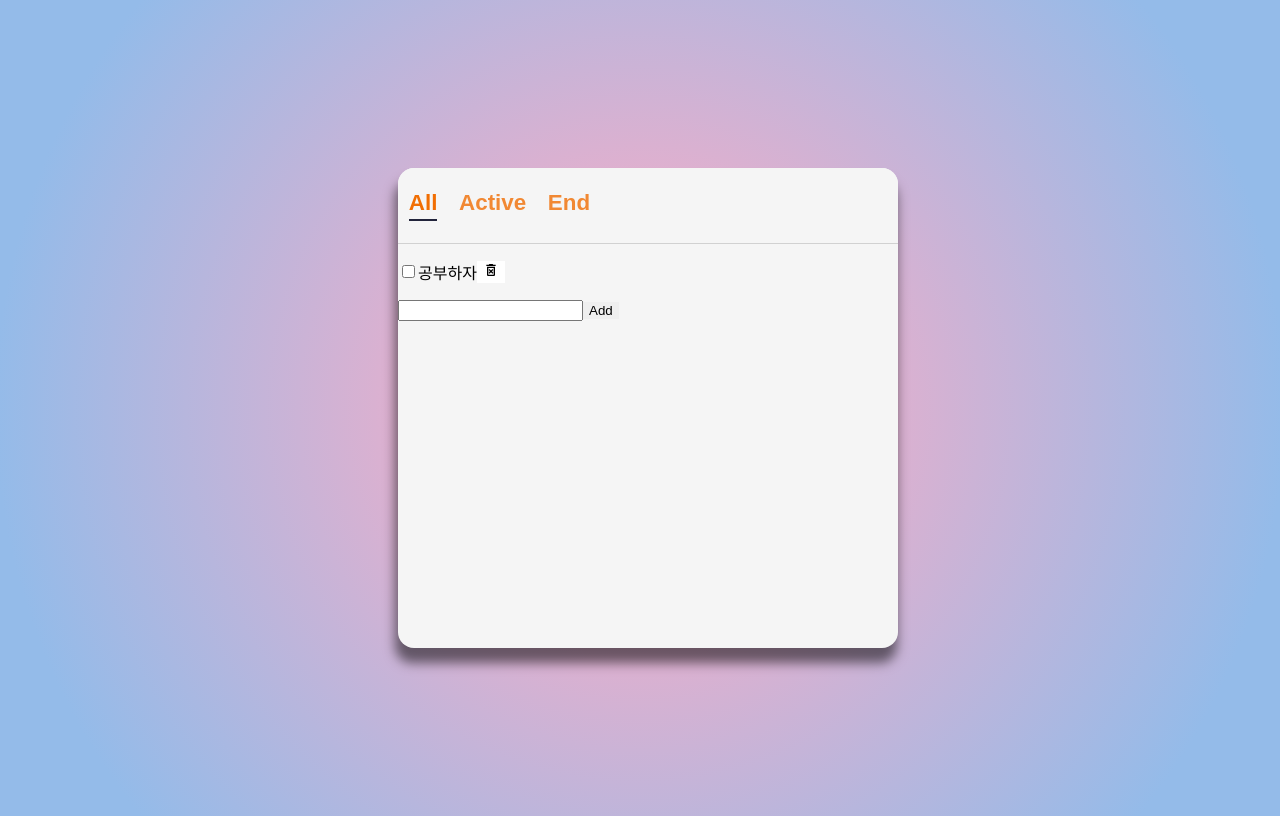
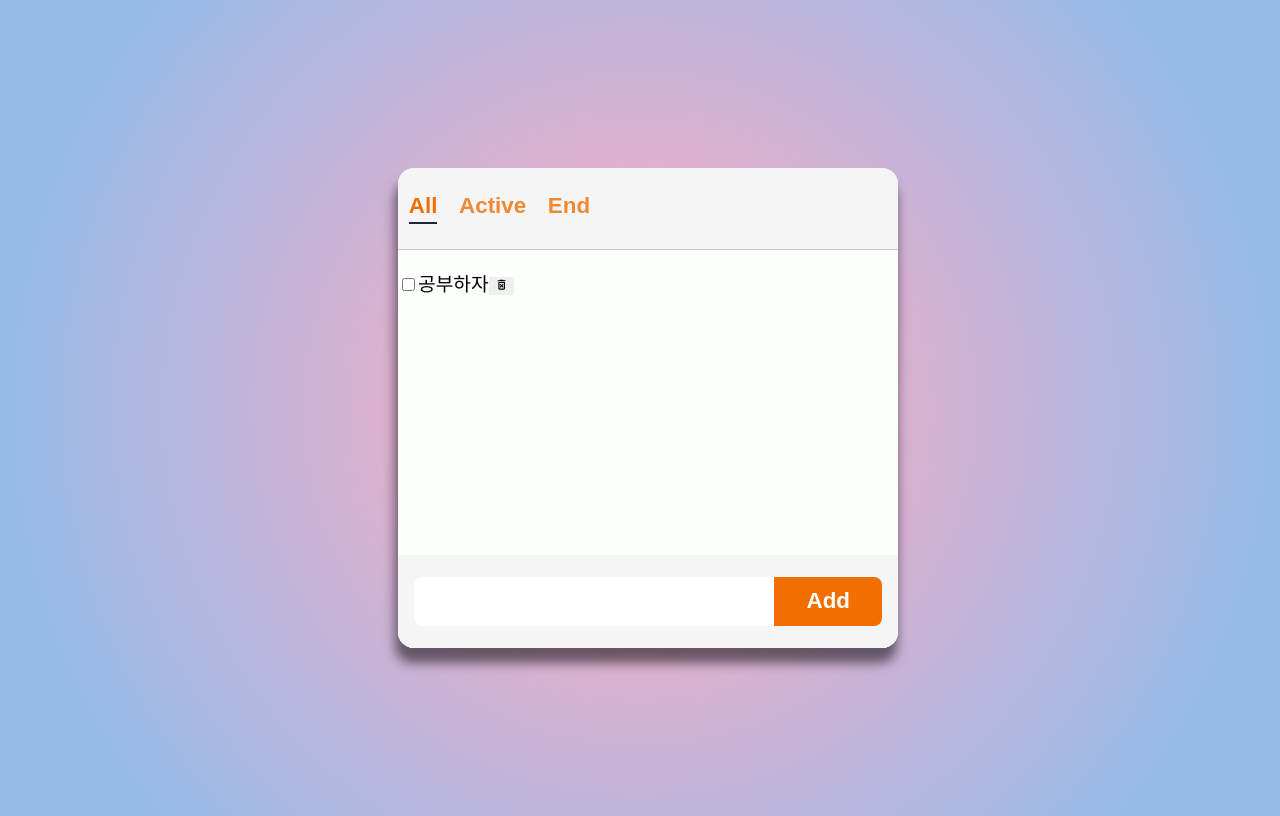
Before and after one commit to Choi-HyunHo/todo_list, a React (Create React App) app: page / in a window 1280 px wide. Built offline with nearby package versions, Linux system fonts and the light colour scheme.

Commit message:
style : 입력 폼

```diff
--- a/src/components/addTodo/AddTodo.jsx
+++ b/src/components/addTodo/AddTodo.jsx
@@ -1,4 +1,5 @@
 import React, { useState, useRef, useEffect } from "react";
+import style from "./AddTodo.module.css";
 import { v4 as uuid4 } from "uuid";
 
 const AddTodo = ({ add, data }) => {
@@ -20,9 +21,16 @@ const AddTodo = ({ add, data }) => {
     }, [value]);
 
     return (
-        <form>
-            <input type="text" onChange={handleChange} value={value} />
-            <button onClick={handleSubmit}>Add</button>
+        <form className={style.form}>
+            <input
+                className={style.input}
+                type="text"
+                onChange={handleChange}
+                value={value}
+            />
+            <button className={style.button} onClick={handleSubmit}>
+                Add
+            </button>
         </form>
     );
 };
--- /dev/null
+++ b/src/components/addTodo/AddTodo.module.css
@@ -0,0 +1,31 @@
+.form {
+    width: 100%;
+    display: flex;
+    padding: 1.4rem 1rem;
+    background-color: var(--color-bg-dark);
+}
+
+.input {
+    flex: 1 0 auto;
+    font-size: 1.4rem;
+    padding: 0.7rem 1rem;
+    border: none;
+    outline: none;
+    border-top-left-radius: 8px;
+    border-bottom-left-radius: 8px;
+}
+
+.button {
+    cursor: pointer;
+    background-color: var(--color-accent);
+    color: var(--color-white);
+    font-weight: bold;
+    font-size: 1.4rem;
+    padding: 0 2rem;
+    border-top-right-radius: 8px;
+    border-bottom-right-radius: 8px;
+}
+
+.button:hover {
+    filter: brightness(125%);
+}
--- a/src/components/todoList/TodoList.jsx
+++ b/src/components/todoList/TodoList.jsx
@@ -41,11 +41,11 @@ const TodoList = ({ filter }) => {
     const filterList = filtered(todos, filter);
 
     return (
-        <>
-            <ul>
+        <div className={style.container}>
+            <ul className={style.list}>
                 {filterList &&
                     filterList.map((item) => (
-                        <div key={item.id} className={style.wrap}>
+                        <li key={item.id}>
                             <input
                                 type="checkbox"
                                 checked={item.status === "end"}
@@ -54,18 +54,15 @@ const TodoList = ({ filter }) => {
                                     handleUpdate(e.target.checked, item)
                                 }
                             />
-                            <li>{item.text}</li>
-                            <button
-                                className={style.btn}
-                                onClick={() => handleDelete(item.id)}
-                            >
+                            <span>{item.text}</span>
+                            <button onClick={() => handleDelete(item.id)}>
                                 <MdOutlineDeleteForever />
                             </button>
-                        </div>
+                        </li>
                     ))}
             </ul>
             <AddTodo add={setTodos} data={todos} />
-        </>
+        </div>
     );
 };
 
--- a/src/components/todoList/todoList.module.css
+++ b/src/components/todoList/todoList.module.css
@@ -1,11 +1,13 @@
-.wrap {
+.container {
+    height: 100%;
     display: flex;
-    align-items: center;
+    flex-direction: column;
+    background-color: var(--color-bg);
 }
 
-.btn {
-    background-color: white;
-    border: none;
-    font-size: 16px;
-    cursor: pointer;
+.list {
+    display: flex;
+    flex: 1 1 auto;
+    overflow-y: scroll;
+    flex-direction: column;
 }
--- a/src/index.css
+++ b/src/index.css
@@ -4,6 +4,7 @@
     --color-grey: #d1d1d1;
     --color-text: #22243b;
     --color-accent: #f16e03;
+    --color-white: white;
 }
 
 body {
@@ -18,6 +19,11 @@ body {
         rgba(238, 174, 202, 1) 20%,
         rgba(148, 187, 233, 1) 85%
     );
+    font-size: 1.2rem;
+}
+
+* {
+    box-sizing: border-box;
 }
 
 #root {
```
